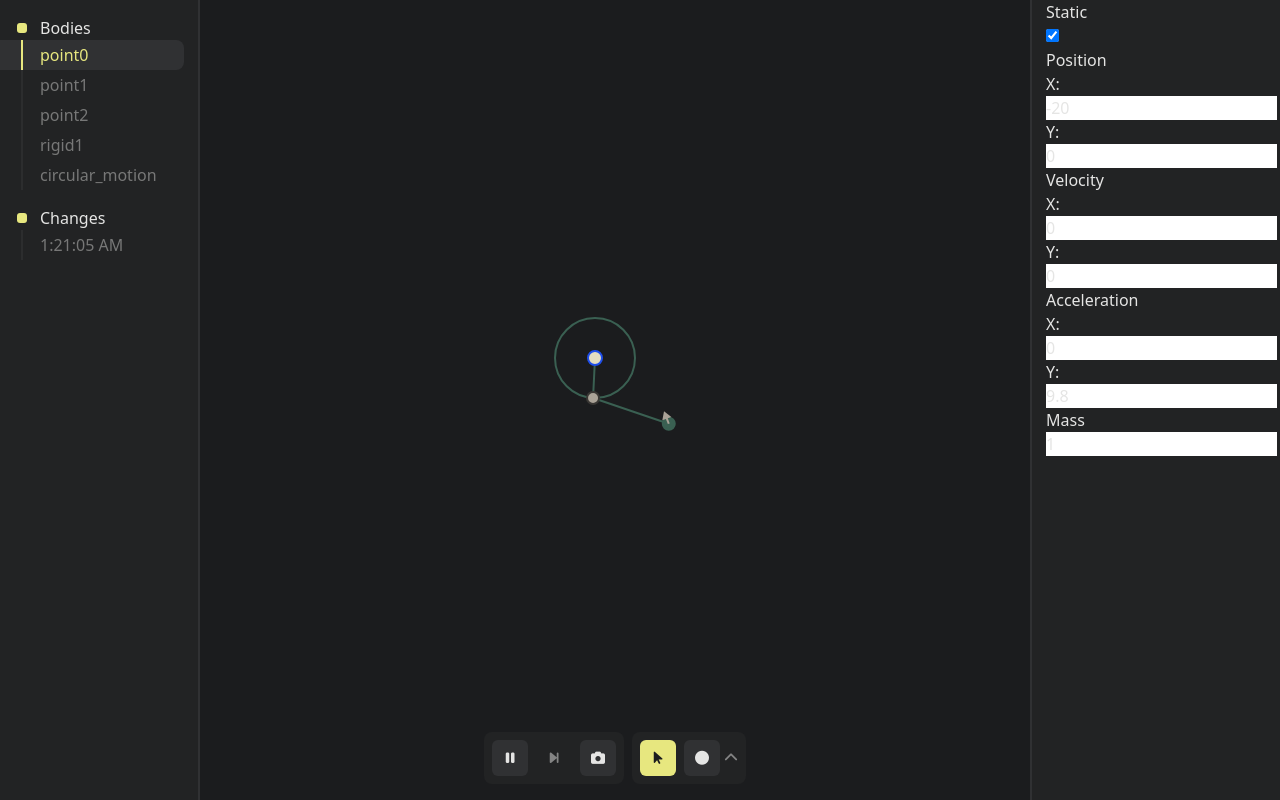
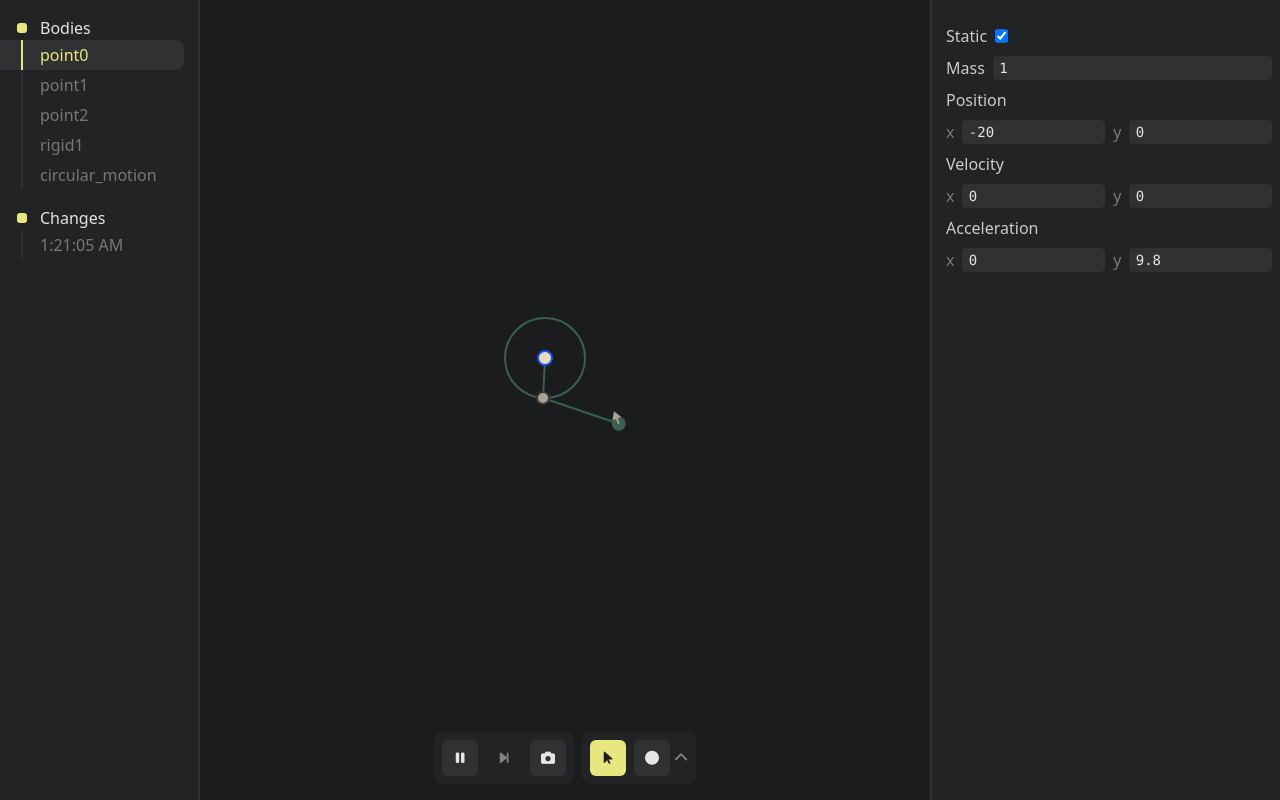
Before and after one commit to sokmontrey/dynamical-js, a React (Vite) app: page / in a window 1280 px wide. Both pictures are taken after a click on the button "point0". Built offline with nearby package versions, Linux system fonts and the light colour scheme.

Commit message:
feat: input style

```diff
--- a/src/App.tsx
+++ b/src/App.tsx
@@ -147,7 +147,8 @@ export default function App() {
 		<ResizableContainer
 			className="prm-bg h-[100vh] box-border"
 			is_left={false}
-			max_width={400}
+			min_width={350}
+			max_width={500}
 			onResize={onResize}
 		>
 			{selected_body && <PropertyPanel
--- a/src/body/point-mass/Body.ts
+++ b/src/body/point-mass/Body.ts
@@ -75,6 +75,12 @@ export default class PointMass extends Body<PointMass, PointMass_Props> {
                 () => this.isStatic(),
                 (value: boolean) => this.setStatic(value)),
 
+            // mass
+            useInputPropBinder(NumberInput,
+                { label: "Mass", min: 0.01, step: 1 },
+                () => this.getMass(),
+                (value: number) => this.setMass(value)),
+
             // position
             useInputPropBinder(VectorInput,
                 { label: "Position", step: 10 },
@@ -88,7 +94,7 @@ export default class PointMass extends Body<PointMass, PointMass_Props> {
 
             // velocity
             useInputPropBinder(VectorInput,
-                { label: "Velocity", step: 0.01 },
+                { label: "Velocity", step: 0.001 },
                 () => this.getVelocity(),
                 (value: Vec2) => this.setVelocity(value)),
 
@@ -97,12 +103,6 @@ export default class PointMass extends Body<PointMass, PointMass_Props> {
                 { label: "Acceleration", step: 0.1 },
                 () => this.getConstantAcceleration(),
                 (value: Vec2) => this.setConstantAcceleration(value)),
-
-            // mass
-            useInputPropBinder(NumberInput,
-                { label: "Mass", min: 0.01, step: 1 },
-                () => this.getMass(),
-                (value: number) => this.setMass(value)),
         ];
 	}
 
--- a/src/output.css
+++ b/src/output.css
@@ -741,6 +741,10 @@ video {
   min-width: max-content;
 }
 
+.flex-1 {
+  flex: 1 1 0%;
+}
+
 .flex-shrink-0 {
   flex-shrink: 0;
 }
@@ -890,8 +894,20 @@ video {
   padding-left: 1rem;
 }
 
+.pr-2 {
+  padding-right: 0.5rem;
+}
+
 .pr-4 {
   padding-right: 1rem;
+}
+
+.pt-2 {
+  padding-top: 0.5rem;
+}
+
+.pt-4 {
+  padding-top: 1rem;
 }
 
 .text-left {
@@ -1058,6 +1074,25 @@ body {
   background: #555;
 }
 
+input {
+  background-color: var(--sur-color);
+  border-radius: 0.25rem;
+  padding: 0.1rem 0.4rem;
+  outline: none;
+  font-family: ui-monospace, SFMono-Regular, Menlo, Monaco, Consolas, "Liberation Mono", "Courier New", monospace;
+  font-size: 0.875rem;
+  line-height: 1.25rem;
+}
+
+input:focus {
+  background-color: var(--acc-color);
+  color: var(--bg-color);
+}
+
+label {
+  white-space: nowrap;
+}
+
 /* .primary-canvas { */
 
 /* height: 100%; */
--- a/src/styles.css
+++ b/src/styles.css
@@ -105,6 +105,23 @@ body {
 	background: #555;
 }
 
+input {
+	background-color: var(--sur-color);
+	border-radius: 0.25rem;
+	padding: 0.1rem 0.4rem;
+	outline: none;
+	@apply font-mono text-sm;
+}
+
+input:focus {
+	background-color: var(--acc-color);
+	color: var(--bg-color);
+}
+
+label {
+	white-space: nowrap;
+}
+
 /* .primary-canvas { */
 	/* height: 100%; */
 	/* width: 100%; */
--- a/src/ui-components/input/BooleanInput.tsx
+++ b/src/ui-components/input/BooleanInput.tsx
@@ -11,8 +11,8 @@ export default function BooleanInput({
     onChange,
     enable = true
 }: BooleanInputProps) {
-    return <div>
-        <p>{label}</p>
+    return <div className="flex flex-row space-x-2 pt-2">
+        <label className="sec-txt-color">{label}</label>
         <input
             title={label}
             type="checkbox"
--- a/src/ui-components/input/NumberInput.tsx
+++ b/src/ui-components/input/NumberInput.tsx
@@ -17,10 +17,11 @@ export default function NumberInput({
     step = 1,
     enable = true,
 }: NumberInputProps) {
-    return <div>
-        <label>
-            <p>{label}</p>
+    return <div className="flex flex-row space-x-2 w-full ">
+        <label className="sec-txt-color">{label}</label>
         <input
+            className="flex-1"
+            placeholder={label}
             type="number"
             value={value}
             onChange={(e) => onChange(Number(e.target.value))}
@@ -29,6 +30,5 @@ export default function NumberInput({
             step={step}
             disabled={!enable}
         />
-        </label>
     </div>
 }
--- a/src/ui-components/input/VectorInput.tsx
+++ b/src/ui-components/input/VectorInput.tsx
@@ -6,13 +6,15 @@ export interface VectorInputProps {
     value: Vec2;
     onChange?: (value: Vec2) => void;
     enable?: boolean;
+    step?: number;
 }
 
 export default function VectorInput({
     label,
     value,
     onChange,
-    enable = true
+    enable = true,
+    step = 1
 }: VectorInputProps) {
     const handle_x = useCallback((e: React.ChangeEvent<HTMLInputElement>) => {
         onChange?.(vec2(Number(e.target.value), value.y));
@@ -22,21 +24,29 @@ export default function VectorInput({
         onChange?.(vec2(value.x, Number(e.target.value)));
     }, [onChange, value.x]);
 
-    return <div>
-        <p>{label}</p>
-        <label>X:
+    return <div className="flex flex-col">
+        <p className="sec-txt-color mb-2">{label}</p>
+        <div className="flex flex-row space-x-2">
+            <label className='flex-1 sec-txt-color opacity-50'>x</label>
             <input
+                placeholder="x"
+                className="w-full"
                 disabled={!enable}
                 type="number"
                 value={value.x}
-                onChange={handle_x} />
-        </label>
-        <label>Y:
+                onChange={handle_x}
+                step={step}
+            />
+            <label className='flex-1 sec-txt-color opacity-50'>y</label>
             <input
+                placeholder="y"
+                className="w-full"
                 disabled={!enable}
                 type="number"
                 value={value.y}
-                onChange={handle_y} />
-        </label>
+                onChange={handle_y}
+                step={step}
+            />
+        </div>
     </div>;
 }
--- a/src/ui-components/main-component/PropertyPanel.tsx
+++ b/src/ui-components/main-component/PropertyPanel.tsx
@@ -17,7 +17,7 @@ export default function PropertyPanel({
         return () => unsubscribe();
     }, [body]);
 
-    return <div>
+    return <div className="flex flex-col space-y-2 pr-2 pt-4">
         {binders.map((prop, index) =>
             <prop.component key={index} {...prop.props} />
         )}
```
Lines whose indentation alone changed are shown as unchanged.
